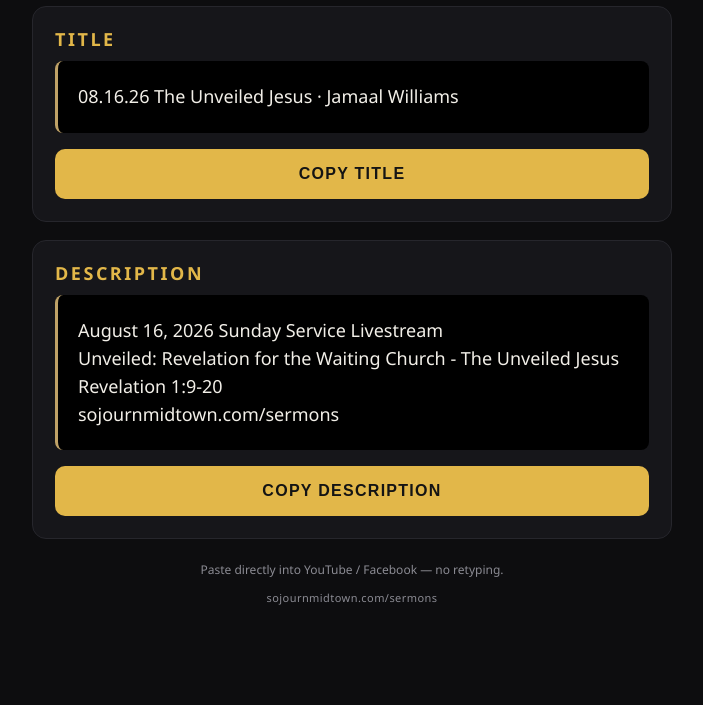
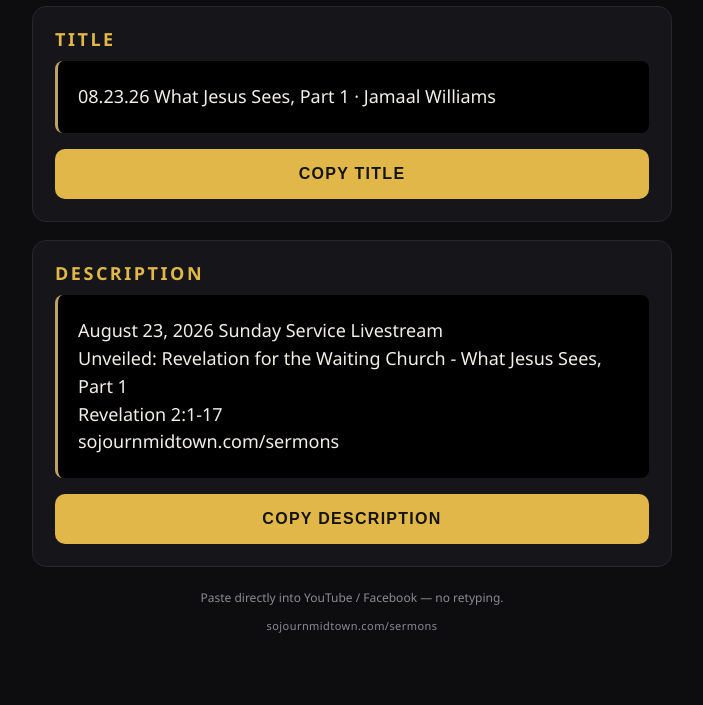
Before and after one commit to MT-AV/stream-titles, a plain HTML site: page index.html in a window 1280 px wide. Shown: the part 95-800 px from the top of the page, without its empty margins (288-991 px from the left). Drawn offline with Linux system fonts and the light colour scheme.

Commit message:
08.23 stream titles: What Jesus Sees, Part 1

```diff
--- a/index.html
+++ b/index.html
@@ -103,8 +103,8 @@
 
 <script>
   // ---- weekly text: overridden by ?t= and ?d= URL params (URI-encoded) ----
-  var FALLBACK_TITLE = "08.16.26 The Unveiled Jesus \u00B7 Jamaal Williams";
-  var FALLBACK_DESC = "August 16, 2026 Sunday Service Livestream\nUnveiled: Revelation for the Waiting Church - The Unveiled Jesus\nRevelation 1:9-20\nsojournmidtown.com/sermons";
+  var FALLBACK_TITLE = "08.23.26 What Jesus Sees, Part 1 \u00B7 Jamaal Williams";
+  var FALLBACK_DESC = "August 23, 2026 Sunday Service Livestream\nUnveiled: Revelation for the Waiting Church - What Jesus Sees, Part 1\nRevelation 2:1-17\nsojournmidtown.com/sermons";
 
   var q = new URLSearchParams(location.search);
   var TITLE = q.get("t") || FALLBACK_TITLE;
```
